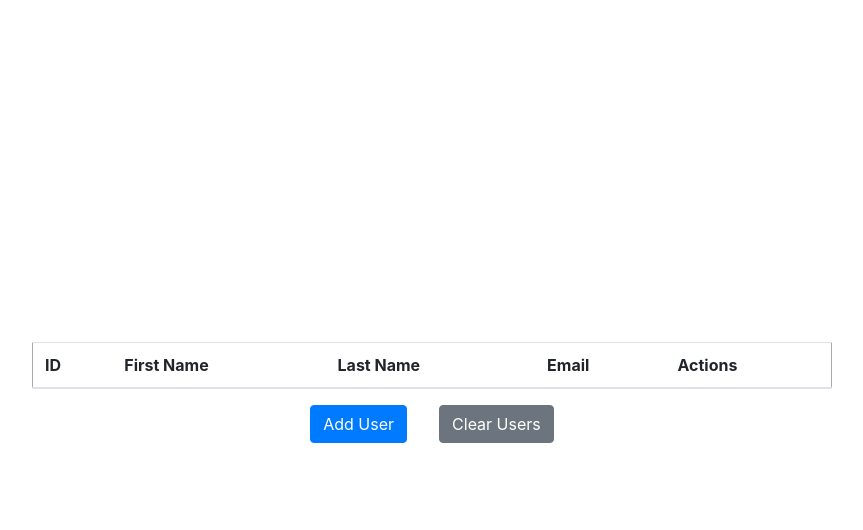
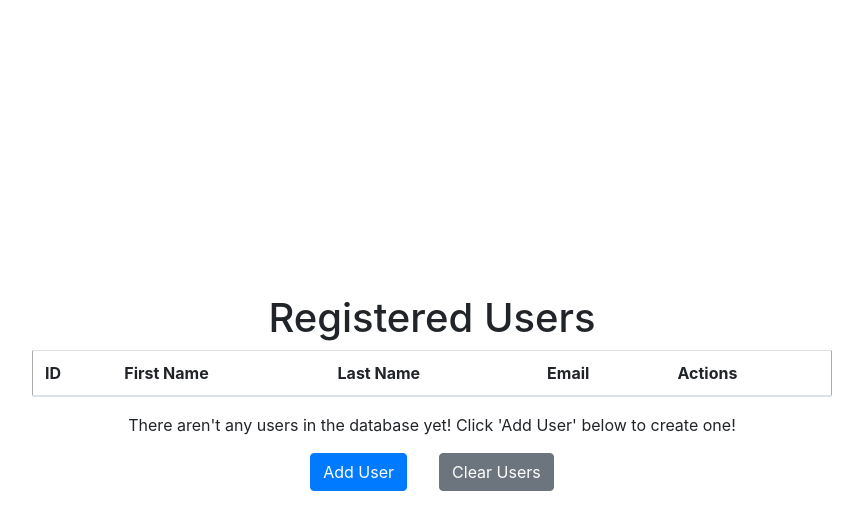
Before and after one commit to friendly-misanthrope/users_crud_mod, a Flask app: page / in a window 1280 px wide. Shown: the top 530 px of the page, without its empty margins (208-1071 px from the left). Run offline with Flask 2, Linux system fonts and the light colour scheme; data that the repository does not hold is empty.

Commit message:
added functionality to render a warning in place of user objects when no users exist in DB.

```diff
--- a/flask_app/__init__.py
+++ b/flask_app/__init__.py
@@ -2,4 +2,4 @@ from flask import Flask
 
 app = Flask(__name__)
 
-app.secret_key = "INSERT KEY HERE" #256-bit key
+app.secret_key = "2s5v8y/B?E(H+MbQeThWmZq4t6w9z$C&" #256-bit key
--- a/flask_app/controllers/users.py
+++ b/flask_app/controllers/users.py
@@ -9,13 +9,16 @@ def index():
     print(users)
     return render_template('read_all_users.html', all_users = users)
 
+
 @app.route('/users')
 def redirect_users():
     return redirect('/')
 
+
 @app.route('/create')
 def create():
     return render_template('create.html')
+
 
 @app.route('/users/<int:id>/')
 def view_user(id):
@@ -23,8 +26,6 @@ def view_user(id):
         "id": id
     }
     return render_template('read_one_user.html', id=id, one_user = user.User.get_one_user(data))
-
-
 
 
 @app.route('/users/<int:id>/edit')
--- a/flask_app/models/user.py
+++ b/flask_app/models/user.py
@@ -59,4 +59,4 @@ class User:
     @classmethod
     def reset_ids(cls):
         query = "ALTER TABLE users AUTO_INCREMENT = 1;"
-        connectToMySQL('users').query_db(query)
+        connectToMySQL(cls.db_name).query_db(query)
--- a/flask_app/templates/read_all_users.html
+++ b/flask_app/templates/read_all_users.html
@@ -8,6 +8,7 @@
     <title>Read All Users</title>
 </head>
 <body>
+    <h1>Registered Users</h1>
     <table class="table table-hover">
         <thead>
           <tr>
@@ -26,14 +27,20 @@
                 <td>{{ user.last_name }}</td>
                 <td>{{ user.email }}</td>
                 <td>
-                  <a href="/users/{{ user.id }}">Show</a>
-                  <a href="/users/{{ user.id }}/edit">Edit</a>
+                  <a href="/users/{{ user.id }}">Show |</a>
+                  <a href="/users/{{ user.id }}/edit">Edit |</a>
                   <a href="/users/{{ user.id }}/delete">Delete</a>
                 </td>
               </tr>
               {% endfor %}
         </tbody>
       </table>
+
+      {% if not all_users %}
+      <div>
+        <p>There aren't any users in the database yet! Click 'Add User' below to create one!</p>
+      </div>
+      {% endif %}
 
       <div class="buttons">
         <form action="/create">
```
Also changed, not shown: flask_app/templates/create.html (+4 -3 lines), flask_app/templates/edit_user.html (+4 -3 lines).
